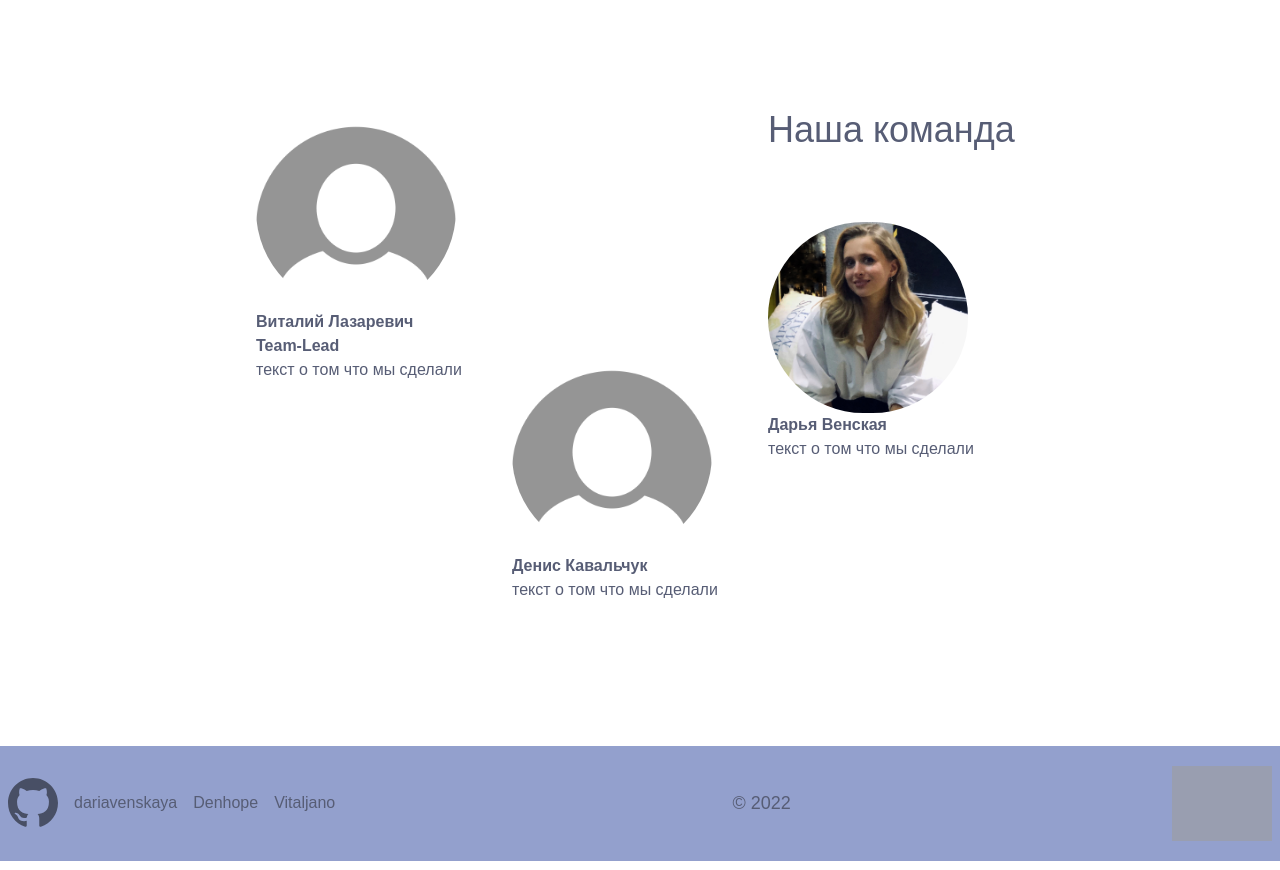
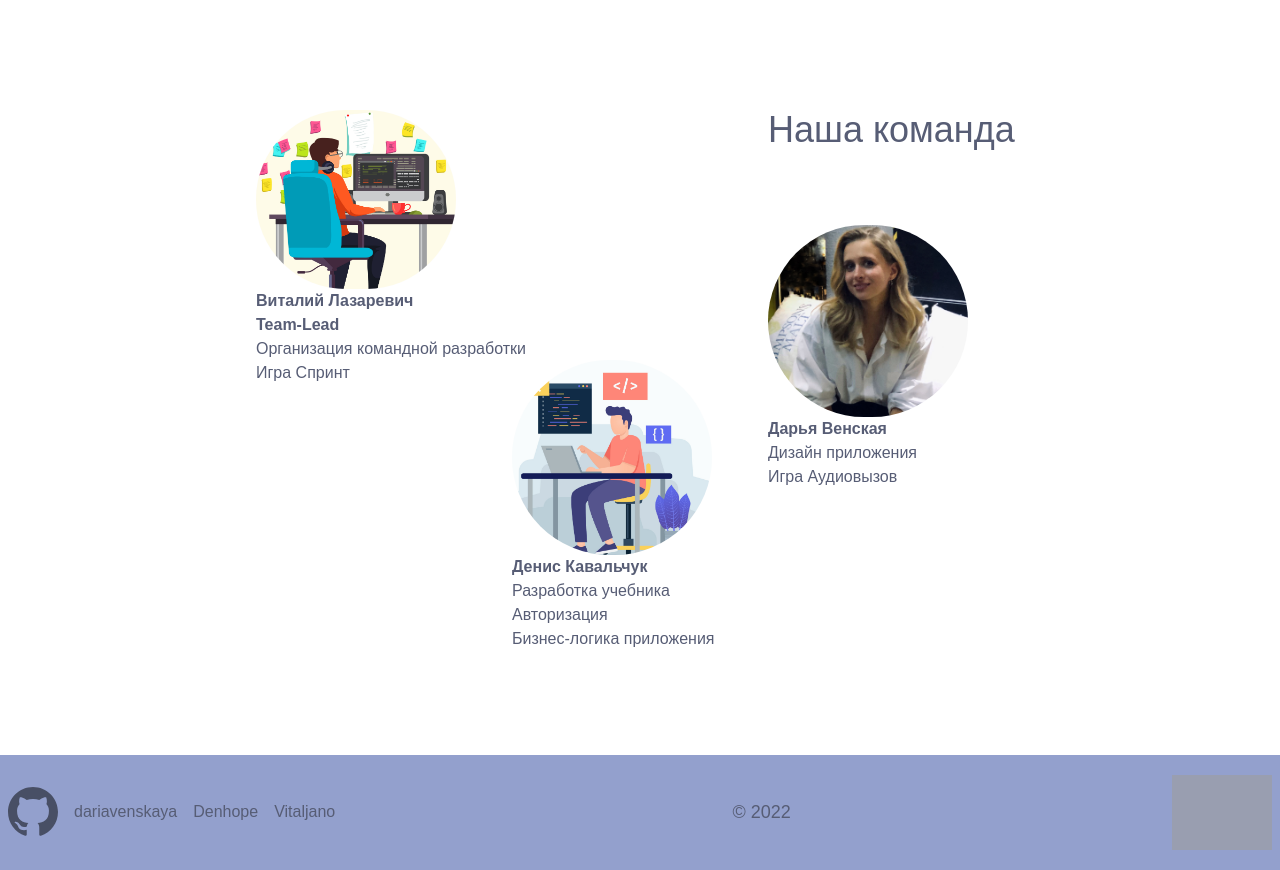
Before and after one commit to Vitaljano/rslang, a React (Create React App) app: page / in a window 1280 px wide. Shown: the part 1419-2289 px from the top of the page. Built offline with nearby package versions, Linux system fonts and the light colour scheme; grey boxes are pictures that could not be loaded.

Commit message:
feat: add team descriptions

```diff
--- a/src/pages/main.jsx
+++ b/src/pages/main.jsx
@@ -117,17 +117,24 @@ function Main() {
         <div className="vit">
           <img
             className="rounded-full"
-            src="user-image.png"
+            src="programmer.jpg"
             alt=""
             width={200}
           />
           <div className="caption">
-            <p>
+            <a
+              href="https://github.com/Vitaljano"
+              target="_blank"
+              rel="noopener noreferrer"
+            >
               <b>Виталий Лазаревич</b>
-            </p>
+            </a>
+            <br />
             <b>Team-Lead</b>
             <br />
-            текст о том что мы сделали
+            Организация командной разработки
+            <br />
+            Игра Спринт
           </div>
         </div>
 
@@ -140,25 +147,41 @@ function Main() {
           />
 
           <div className="caption">
-            <p>
+            <a
+              href="https://github.com/dariavenskaya"
+              target="_blank"
+              rel="noopener noreferrer"
+            >
               <b>Дарья Венская</b>
-            </p>
-            текст о том что мы сделали
+            </a>
+            <br />
+            Дизайн приложения
+            <br />
+            Игра Аудиовызов
           </div>
         </div>
 
         <div className="den">
           <img
             className="rounded-full"
-            src="user-image.png"
+            src="programmer2.jpg"
             alt=""
             width={200}
           />
           <div className="caption">
-            <p>
+            <a
+              href="https://github.com/Denhope"
+              target="_blank"
+              rel="noopener noreferrer"
+            >
               <b>Денис Кавальчук</b>
-            </p>
-            текст о том что мы сделали
+            </a>
+            <br />
+            Разработка учебника
+            <br />
+            Авторизация
+            <br />
+            Бизнес-логика приложения
           </div>
         </div>
       </div>
```
Also changed, not shown: public/programmer.jpg (added), public/programmer2.jpg (added).
